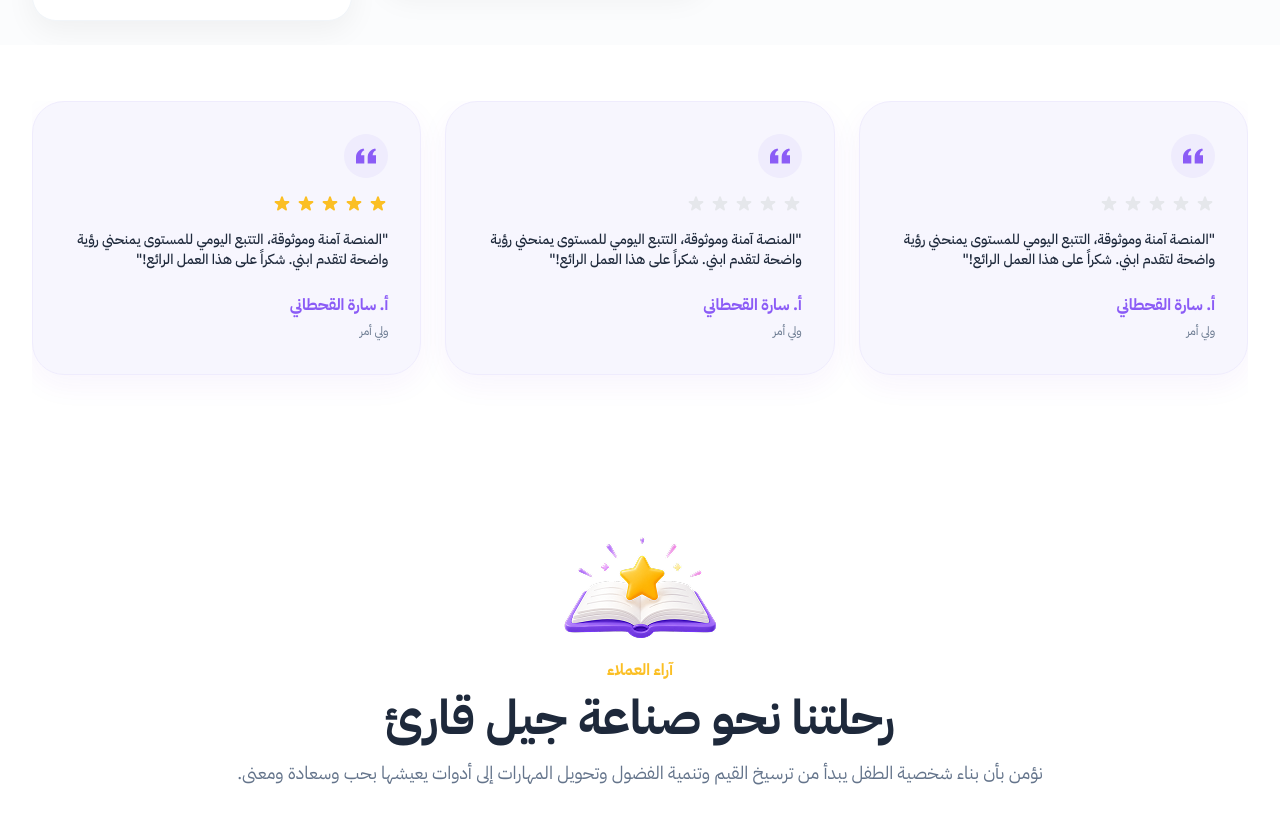
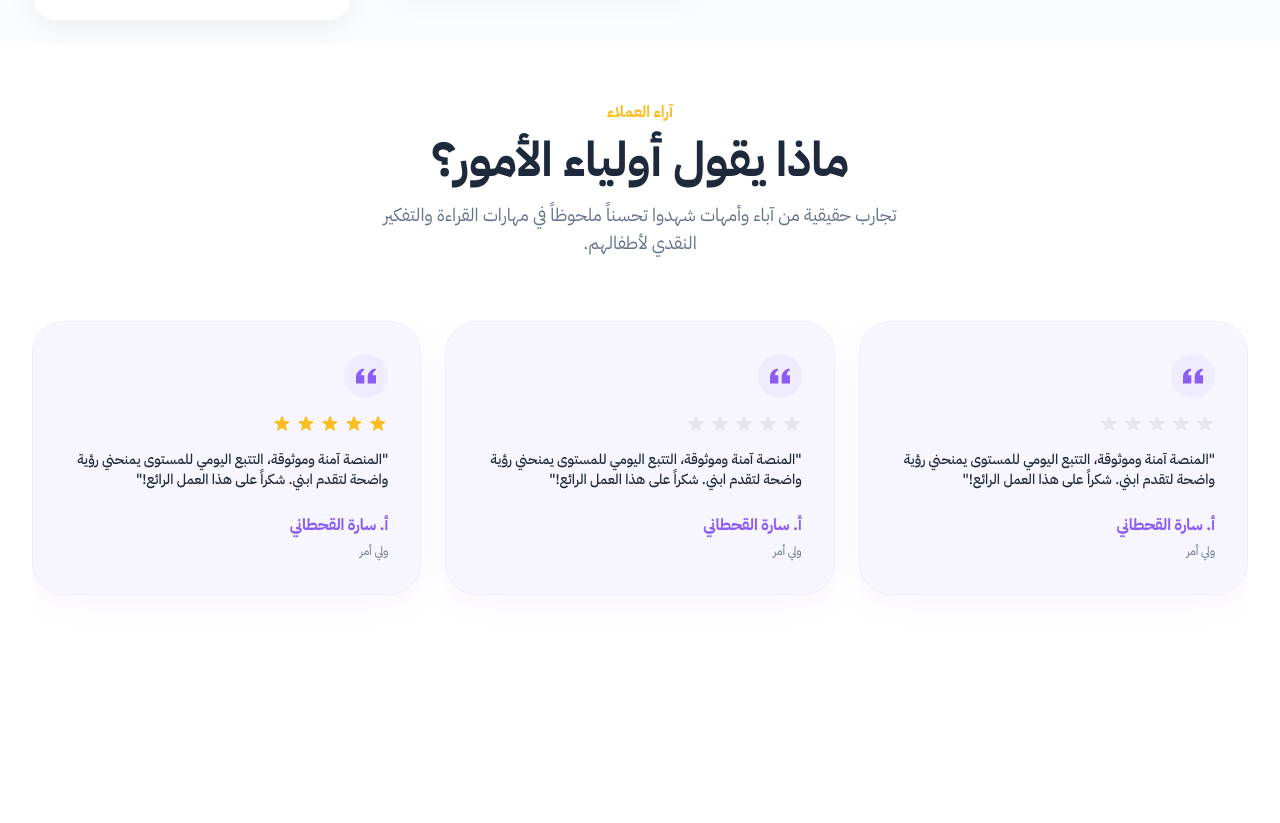
Before and after one commit to zeyad810/madarik, a Next.js app: page / in a window 1280 px wide. Shown: the part 2770-3593 px from the top of the page. After the commit the page ends 3469 px from the top, so only its background shows below. Built offline with nearby package versions, Linux system fonts and the light colour scheme.

Commit message:
feat: implement site feature components and define corresponding data types for the homepage

```diff
--- a/src/app/page.tsx
+++ b/src/app/page.tsx
@@ -1,6 +1,5 @@
 import Header from "@/components/layout/header/Header";
 import Hero from "@/features/site/components/Hero";
-import { SectionHeader } from "@/components/ui/SectionHeader";
 import CustomerReviews from "@/features/site/components/CustomerReviews";
 import Features from "@/features/site/components/Features";
 import HowItWorks from "@/features/site/components/HowItWorks";
@@ -15,19 +14,7 @@ export default function HomePage() {
       <Features />
       <HowItWorks />
       <Skills />
-      <CustomerReviews />
-      <section className="flex w-full flex-col gap-16 section-spacing px-4 md:px-8 container mx-auto">
-        <SectionHeader
-          align="center"
-          subtitle="آراء العملاء"
-          imageSrc={sectionHeading.src}
-          imageAlt="أيقونة كتاب ونجمة"
-          imageWidth={100}
-          imageHeight={100}
-          title=" رحلتنا نحو صناعة جيل قارئ"
-          description="نؤمن بأن بناء شخصية الطفل يبدأ من ترسيخ القيم وتنمية الفضول وتحويل المهارات إلى أدوات يعيشها بحب وسعادة ومعنى."
-        />
-      </section>
+      <CustomerReviews imageSrc={sectionHeading.src} />
     </main>
   );
 }
--- a/src/features/site/components/CustomerReviews.tsx
+++ b/src/features/site/components/CustomerReviews.tsx
@@ -8,6 +8,7 @@ import "swiper/css";
 import "swiper/css/pagination";
 
 
+import { SectionHeader } from "@/components/ui/SectionHeader";
 import { ReviewItem, CustomerReviewsProps } from "../types";
 
 
@@ -96,10 +97,20 @@ const renderReviewCard = (review: ReviewItem) => (
 // 4. Main Component
 // ==========================================
 const CustomerReviews: React.FC<CustomerReviewsProps> = ({
+  title = "ماذا يقول أولياء الأمور؟",
+  subtitle = "آراء العملاء",
+  description = "تجارب حقيقية من آباء وأمهات شهدوا تحسناً ملحوظاً في مهارات القراءة والتفكير النقدي لأطفالهم.",
   reviews = DEFAULT_REVIEWS,
 }) => {
   return (
     <section dir="rtl" className="w-full container mx-auto section-spacing px-4 md:px-8">
+      <SectionHeader
+        title={title}
+        subtitle={subtitle}
+        description={description}
+        align="center"
+        className="mb-12 md:mb-16 max-w-3xl mx-auto"
+      />
       <Swiper
         modules={[Autoplay]}
         dir="rtl"
--- a/src/features/site/components/Features.tsx
+++ b/src/features/site/components/Features.tsx
@@ -38,7 +38,7 @@ const DEFAULT_FEATURES: FeatureItem[] = [
     title: "حساب ولي الأمر",
     description:
       "إدارة جميع حسابات الأطفال من مكان واحد مع متابعة تقدم كل طفل بشكل مستقل.",
-    accentColor: "var(--mad-orange)",
+    accentColor: "var(--mad-pink)",
     bgCircleColor: "rgba(234, 88, 12, 0.12)",
     imageSrc: "/assets/parent.svg",
   },
--- a/src/features/site/types.ts
+++ b/src/features/site/types.ts
@@ -12,6 +12,11 @@ export interface ReviewItem {
 }
 
 export interface CustomerReviewsProps {
+  title?: string;
+  subtitle?: string;
+  description?: string;
+  imageSrc?: string;
+  imageAlt?: string;
   reviews?: ReviewItem[];
 }
 
```
